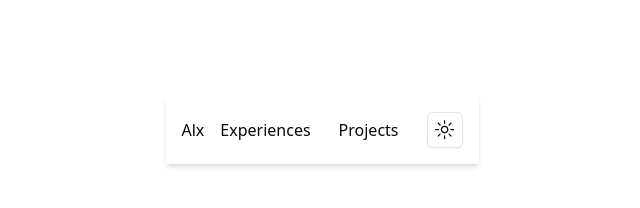
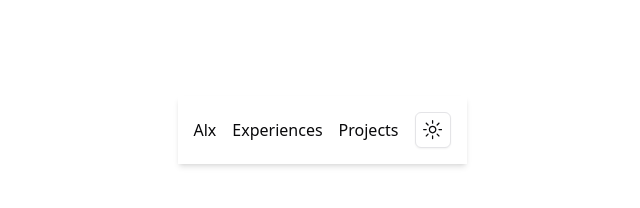
Before and after one commit to AlexanderDev2004/AlexPortofolio, a Next.js app in the folder Alex-Porto/: page / in a window 1280 px wide. Shown: the top 208 px of the page, without its empty margins (318-958 px from the left). Built offline with nearby package versions, Linux system fonts and the light colour scheme.

Commit message:
try fix and add folder

```diff
--- a/Alex-Porto/src/Data/AboutData.tsx
+++ b/Alex-Porto/src/Data/AboutData.tsx
@@ -2,4 +2,4 @@ const AboutData = {
     "About": "Hai My Name Alexander Agung Raya i,A student at State Polytechnic of Malan, I have 3 years of experience in programming As a programmer i have a good knowledge of C++, Java, Javascript, and C#",
 }
 
-export default AboutData
+export default AboutData;
--- a/Alex-Porto/src/component/header/NavbarMenuDesktop.tsx
+++ b/Alex-Porto/src/component/header/NavbarMenuDesktop.tsx
@@ -6,11 +6,11 @@ interface NavbarMenuProps {
 
 export default function NavbarMenuDesktop({ hover }: NavbarMenuProps) {
   return (
-    <div className="hidden sm:flex gap-4">
-      <Link href="/experiences" className={`mr-3 ${hover}`}>
+    <div className="hidden sm:flex gap-4 items-center">
+      <Link href="/experiences" className={`${hover}`}>
         Experiences
       </Link>
-      <Link href="/projects" className={`mr-3 ${hover}`}>
+      <Link href="/projects" className={`${hover}`}>
         Projects
       </Link>
     </div>
```
Also changed, not shown: Alex-Porto/src/app/Experiences/Experiences.tsx (added), Alex-Porto/src/app/Projects/Projects.tsx (added), Alex-Porto/src/app/page.tsx (line endings or trailing spaces).
